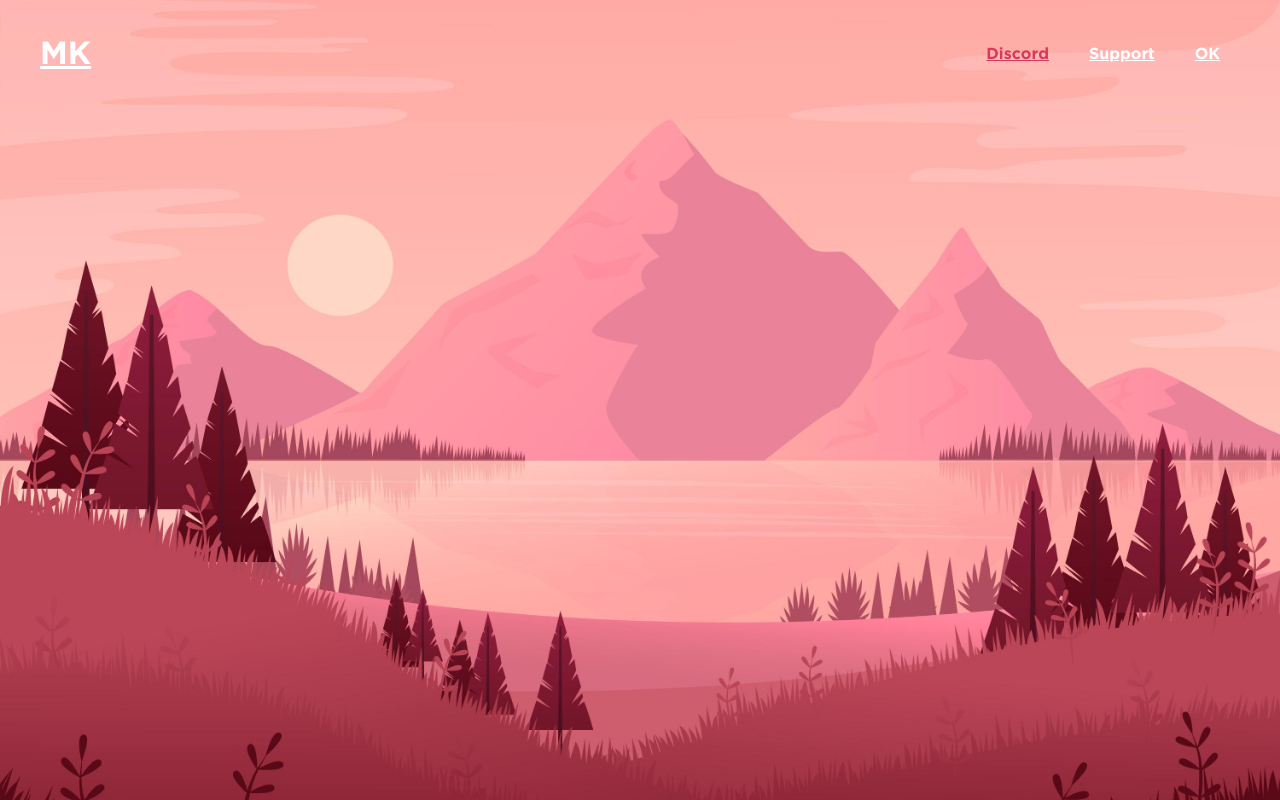
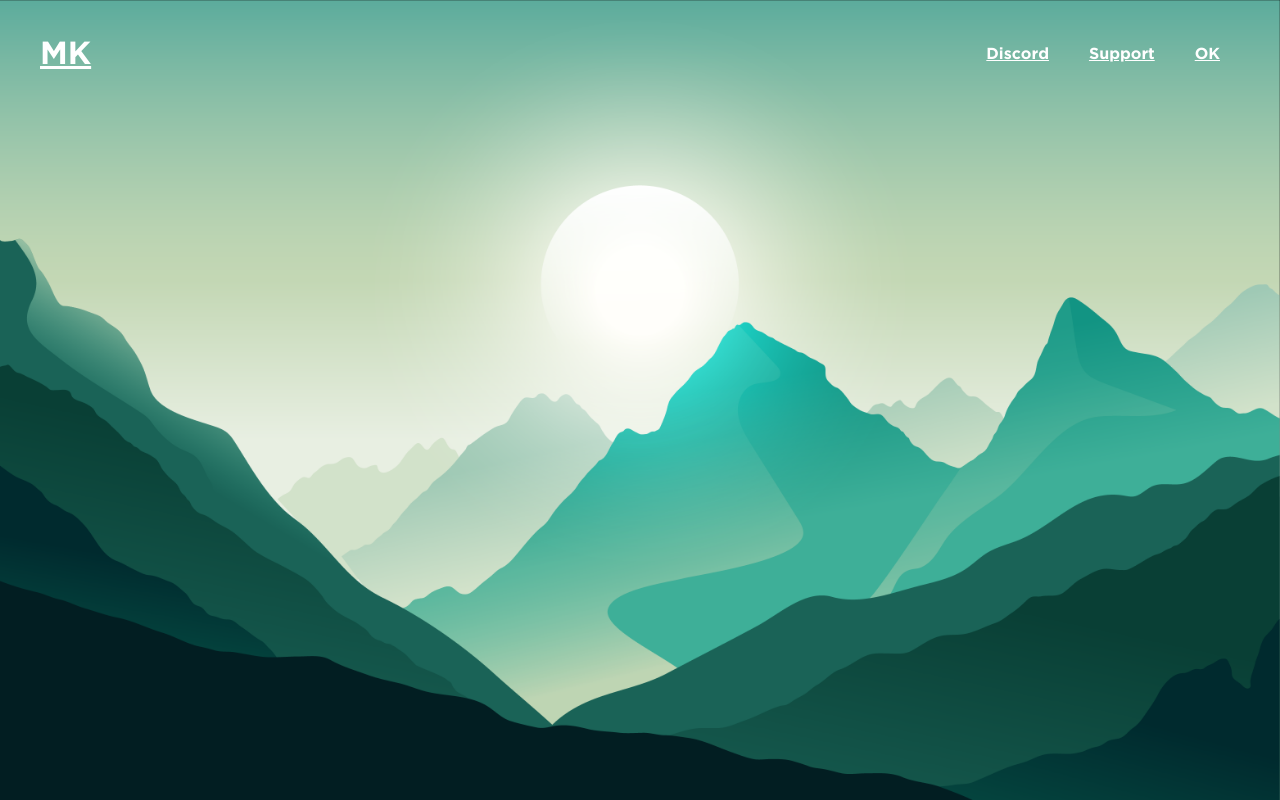
Before and after one commit to MK-Pascal/website, a plain HTML site: page index.html in a window 1280 px wide. Drawn offline with Linux system fonts and the light colour scheme.

Commit message:
Add files via upload

```diff
--- a/root/css/index.css
+++ b/root/css/index.css
@@ -2,7 +2,8 @@
     --bg: #111111;
     --in: #383838;
     --text: #FFFFFF;
-    --btn: #D8395B;
+    --btn: #FFFFFF;
+    --btn1: #2ECC70;
     --text_glow: 0px 0px 10px  #D2D2D2;
 }
 @font-face {
@@ -78,7 +79,7 @@ body{
 .backimg{
     width: 100vw;
     height: 100vh;
-    background-image: url(../img/landscape1.jpg);
+    background-image: url(../img/landscape3.png);
     z-index: -1;
     background-size: cover;
 
```
